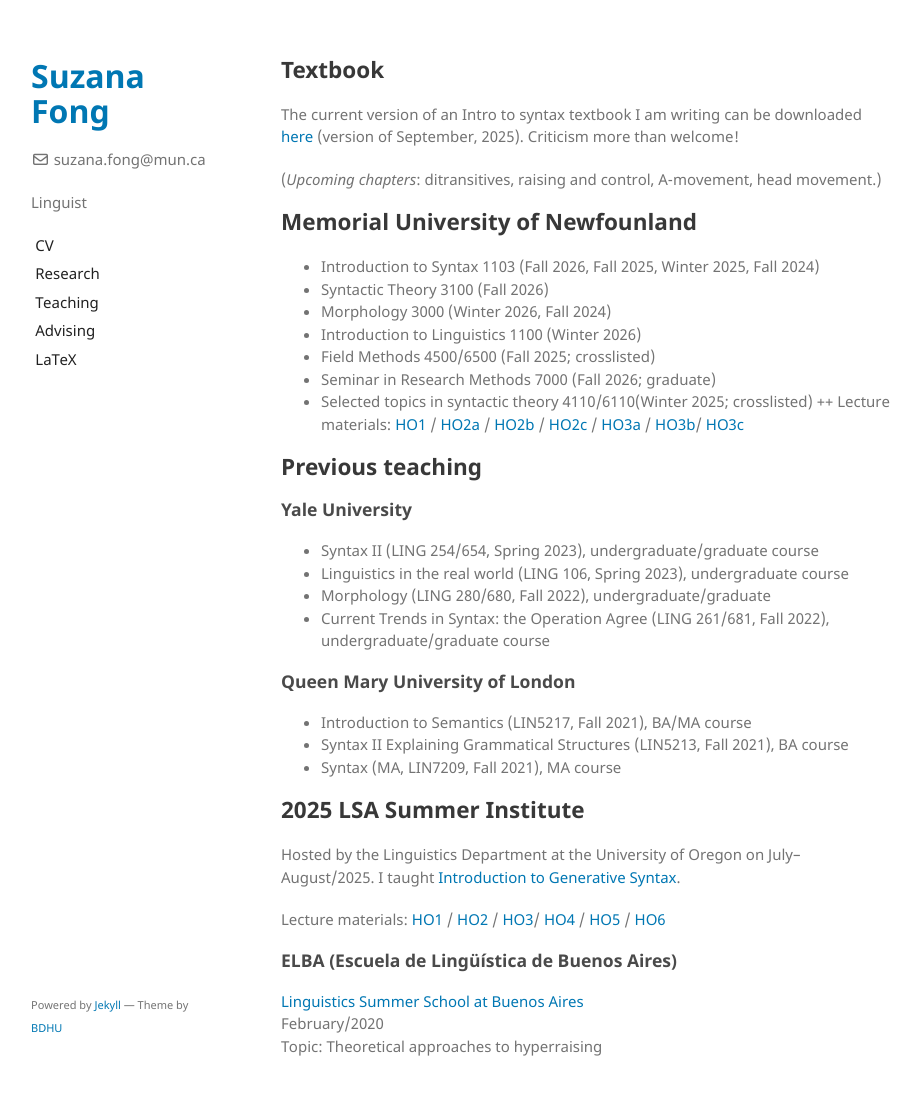
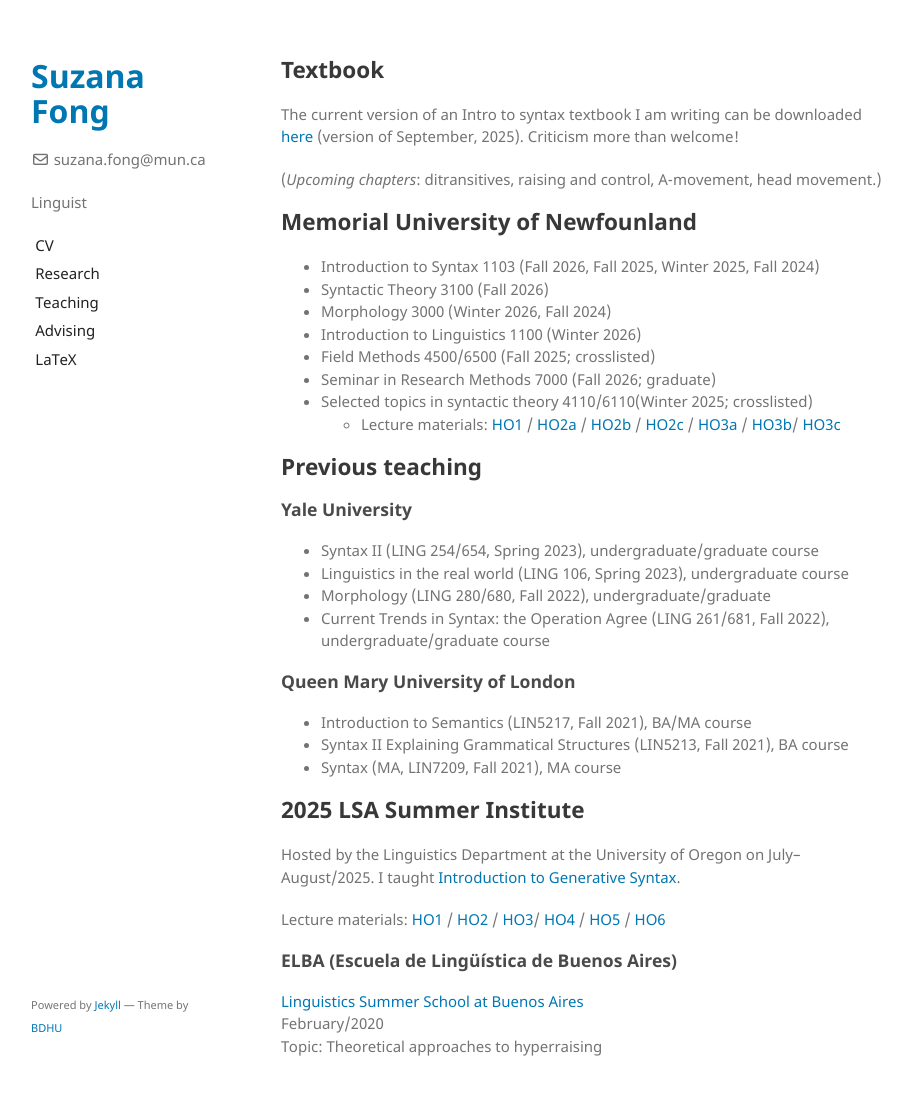
Before and after one commit to sznfng/sznfng.github.io, a Jekyll site: the page built from teaching.md, in a window 1280 px wide and 1107 px high. Shown: the top 1095 px of the window, without its empty margins (179-1100 px from the left). Built offline with Jekyll 4.4.1, drawn with Linux system fonts in a browser that asks for light colours.

```diff
--- a/teaching.md
+++ b/teaching.md
@@ -16,7 +16,7 @@ The current version of an Intro to syntax textbook I am writing can be downloade
 + Field Methods 4500/6500 (Fall 2025; crosslisted)
 + Seminar in Research Methods 7000 (Fall 2026; graduate)
 + Selected topics in syntactic theory 4110/6110(Winter 2025; crosslisted)
-  ++ Lecture materials: [HO1](https://sznfng.github.io/files/agree_course/Selected_topics_in_syntactic_theory_4110_6110_Winter_2025_handout%201.pdf) / [HO2a](https://sznfng.github.io/files/agree_course/Selected_topics_in_syntactic_theory_4110_6110_Winter_2025_handout%202a.pdf) / [HO2b](https://sznfng.github.io/files/agree_course/Selected_topics_in_syntactic_theory_4110_6110_Winter_2025_handout%202b.pdf) / [HO2c](https://sznfng.github.io/files/agree_course/Selected_topics_in_syntactic_theory_4110_6110_Winter_2025_handout%202c.pdf) / [HO3a](https://sznfng.github.io/files/agree_course/Selected_topics_in_syntactic_theory_4110_6110_Winter_2025_handout%203a.pdf) / [HO3b](https://sznfng.github.io/files/agree_course/Selected_topics_in_syntactic_theory_4110_6110_Winter_2025_handout%203b.pdf)/ [HO3c](https://sznfng.github.io/files/agree_course/Selected_topics_in_syntactic_theory_4110_6110_Winter_2025_handout%203c.pdf)
+  + Lecture materials: [HO1](https://sznfng.github.io/files/agree_course/Selected_topics_in_syntactic_theory_4110_6110_Winter_2025_handout%201.pdf) / [HO2a](https://sznfng.github.io/files/agree_course/Selected_topics_in_syntactic_theory_4110_6110_Winter_2025_handout%202a.pdf) / [HO2b](https://sznfng.github.io/files/agree_course/Selected_topics_in_syntactic_theory_4110_6110_Winter_2025_handout%202b.pdf) / [HO2c](https://sznfng.github.io/files/agree_course/Selected_topics_in_syntactic_theory_4110_6110_Winter_2025_handout%202c.pdf) / [HO3a](https://sznfng.github.io/files/agree_course/Selected_topics_in_syntactic_theory_4110_6110_Winter_2025_handout%203a.pdf) / [HO3b](https://sznfng.github.io/files/agree_course/Selected_topics_in_syntactic_theory_4110_6110_Winter_2025_handout%203b.pdf)/ [HO3c](https://sznfng.github.io/files/agree_course/Selected_topics_in_syntactic_theory_4110_6110_Winter_2025_handout%203c.pdf)
 
 ## Previous teaching
 
```
